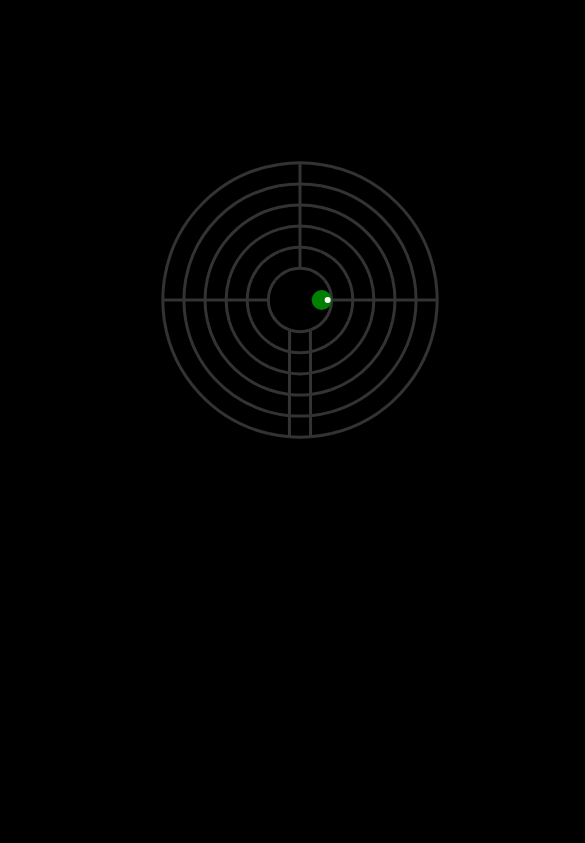
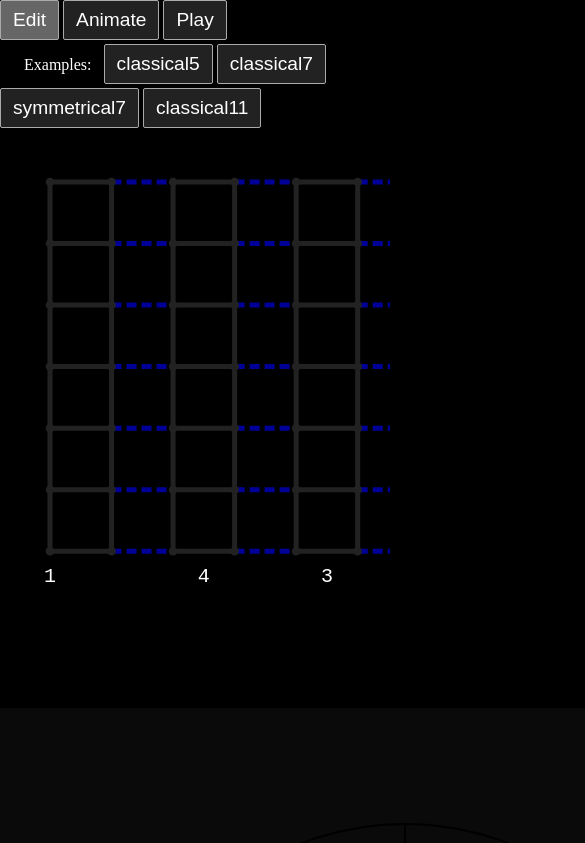
Before and after one commit to jaredly/labyrinth, a React (Vite) app: page / in a window 390 px wide. Shown: the top 843 px of the page, 585 px wide, since content can reach past the window. Built offline with nearby package versions, Linux system fonts and the light colour scheme.

Commit message:
ok we are in pretty good shape. need mobile controls, but thats fine

```diff
--- a/src/Animate.tsx
+++ b/src/Animate.tsx
@@ -5,6 +5,7 @@ import { calculateSingles } from './Edit';
 import { Polar, calcLocation } from './sections';
 import { angleBetween, calcPathPartsInner } from './calcPath';
 import { useLocalStorage } from './reduceLocalStorage';
+import { ScreenButtons } from './Game';
 
 export const Animate = ({
     state,
@@ -208,7 +209,7 @@ export const Animate = ({
     return (
         <div>
             <div>
-                <button onClick={() => setScreen('edit')}>Edit</button>
+                <ScreenButtons setScreen={setScreen} screen="animate" />
             </div>
             <svg
                 width={VW + vm * 2}
--- a/src/App2.tsx
+++ b/src/App2.tsx
@@ -112,7 +112,7 @@ export type Slide =
           }[];
       };
 
-export type Screen = 'edit' | 'animate';
+export type Screen = 'edit' | 'animate' | 'game';
 
 export const App2 = () => {
     const [state, dispatch] = reduceLocalStorage(
@@ -128,8 +128,8 @@ export const App2 = () => {
         () => 'edit',
     );
 
-    if (1 > 0) {
-        return <Game appstate={state} />;
+    if (screen === 'game') {
+        return <Game appstate={state} setScreen={setScreen} />;
     }
 
     if (screen === 'edit') {
--- a/src/Edit.tsx
+++ b/src/Edit.tsx
@@ -21,6 +21,7 @@ import classical5 from '../exports/classical-5.json';
 import classical7 from '../exports/classical-7.json';
 import classical11 from '../exports/classical-11.json';
 import symmetrical7 from '../exports/symmetrical-7.json';
+import { ScreenButtons } from './Game';
 
 // @ts-ignore
 const examples: { [key: string]: State } = {
@@ -80,7 +81,7 @@ export const Edit = ({
     return (
         <div {...callbacks}>
             <div>
-                <button onClick={() => setScreen('animate')}>Animate</button>
+                <ScreenButtons setScreen={setScreen} screen="edit" />
                 <span style={{ marginRight: 12, marginLeft: 24 }}>
                     Examples:
                 </span>
--- a/src/Game.tsx
+++ b/src/Game.tsx
@@ -1,7 +1,7 @@
 import * as React from 'react';
 import { useReducer, useState } from 'react';
 import { angleBetween, isClockwise } from './calcPath';
-import { State as AppState, calcBounds } from './App2';
+import { State as AppState, Screen, calcBounds } from './App2';
 import { organizeLine } from './organizeLine';
 import { calculateSingles } from './Edit';
 import { calcLocation } from './sections';
@@ -22,6 +22,8 @@ export type State = {
     lines: Line[];
     mod: number;
     float: boolean;
+    width: number;
+    height: number;
 };
 
 const TEST_STRAIGHT = false;
@@ -38,7 +40,9 @@ const tweak = {
     // limit: 0.5,
 };
 
-const makeLines = (state: AppState): Line[] => {
+const makeLines = (
+    state: AppState,
+): { lines: Line[]; width: number; height: number } => {
     if (TEST_STRAIGHT) {
         const lines: Line[] = [];
         for (let i = 0; i < 10; i++) {
@@ -55,7 +59,7 @@ const makeLines = (state: AppState): Line[] => {
                 )}`,
             });
         }
-        return lines;
+        return { lines, width: 700, height: 700 };
     }
     const bounds = calcBounds(state);
 
@@ -101,29 +105,30 @@ const makeLines = (state: AppState): Line[] => {
         })
         .filter(Boolean);
     console.log(lines);
-    return lines;
+    return { lines, width: VW + vm * 2, height: VW + vm * 2 };
 };
 
 const initialState: (appstate: AppState) => State = (appstate): State => ({
     ts: Date.now(),
     pos: { x: 0, y: 0 },
-    heading: 0,
+    heading: Math.PI / 2,
     speed: tweak.limit,
     size: 10,
     float: false,
     mod: 1,
-    lines: makeLines(appstate) ?? [
-        { type: 'arc', center: { x: 0, y: 0 }, t1: 0, t2: Math.PI, r: 200 },
-        { type: 'straight', p1: { x: 20, y: -50 }, p2: { x: 20, y: -150 } },
-        { type: 'straight', p1: { x: 50, y: -50 }, p2: { x: 100, y: -150 } },
-        {
-            type: 'arc',
-            center: { x: 0, y: 0 },
-            t1: 0,
-            t2: (Math.PI * 3) / 2,
-            r: 100,
-        },
-    ],
+    ...makeLines(appstate),
+    //  ?? [
+    //     { type: 'arc', center: { x: 0, y: 0 }, t1: 0, t2: Math.PI, r: 200 },
+    //     { type: 'straight', p1: { x: 20, y: -50 }, p2: { x: 20, y: -150 } },
+    //     { type: 'straight', p1: { x: 50, y: -50 }, p2: { x: 100, y: -150 } },
+    //     {
+    //         type: 'arc',
+    //         center: { x: 0, y: 0 },
+    //         t1: 0,
+    //         t2: (Math.PI * 3) / 2,
+    //         r: 100,
+    //     },
+    // ],
 });
 
 export type Action =
@@ -143,6 +148,9 @@ export const tick = (
     state: State,
     action: Extract<Action, { type: 'tick' }>,
 ): State => {
+    if (state.speed === 0) {
+        return state;
+    }
     const heading =
         state.heading +
         (action.turn === 'left' ? -1 : action.turn === 'right' ? 1 : 0) *
@@ -386,7 +394,13 @@ export const lineToPath = (line: State['lines'][0]) => {
     }
 };
 
-export const Game = ({ appstate }: { appstate: AppState }) => {
+export const Game = ({
+    appstate,
+    setScreen,
+}: {
+    appstate: AppState;
+    setScreen: (screen: Screen) => void;
+}) => {
     const [state, dispatch] = useReducer(reducer, appstate, initialState);
 
     const key = React.useRef(undefined as undefined | 'left' | 'right');
@@ -437,9 +451,21 @@ export const Game = ({ appstate }: { appstate: AppState }) => {
         };
     }, []);
 
+    const vm = 5;
+    const VW = Math.min(window.innerWidth, window.innerHeight, 800) - vm * 2;
+
     return (
         <div>
-            <svg width={600} height={600} viewBox="-300 -300 600 600">
+            <ScreenButtons setScreen={setScreen} screen="game" />
+            <svg
+                width={state.width}
+                height={state.height}
+                // width={VW + vm * 2}
+                // height={VW + vm * 2}
+                viewBox={`-${state.width / 2} -${state.height / 2} ${
+                    state.width
+                } ${state.height}`}
+            >
                 {state.lines.map((line, i) => (
                     <path
                         key={i}
@@ -489,3 +515,34 @@ export const Game = ({ appstate }: { appstate: AppState }) => {
         </div>
     );
 };
+
+export function ScreenButtons({
+    setScreen,
+    screen,
+}: {
+    setScreen: (screen: Screen) => void;
+    screen: Screen;
+}) {
+    return (
+        <div>
+            <button
+                onClick={() => setScreen('edit')}
+                disabled={screen === 'edit'}
+            >
+                Edit
+            </button>
+            <button
+                onClick={() => setScreen('animate')}
+                disabled={screen === 'animate'}
+            >
+                Animate
+            </button>
+            <button
+                onClick={() => setScreen('game')}
+                disabled={screen === 'game'}
+            >
+                Play
+            </button>
+        </div>
+    );
+}
```
